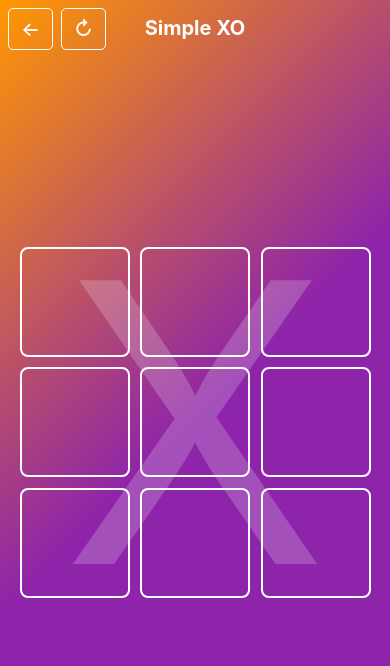
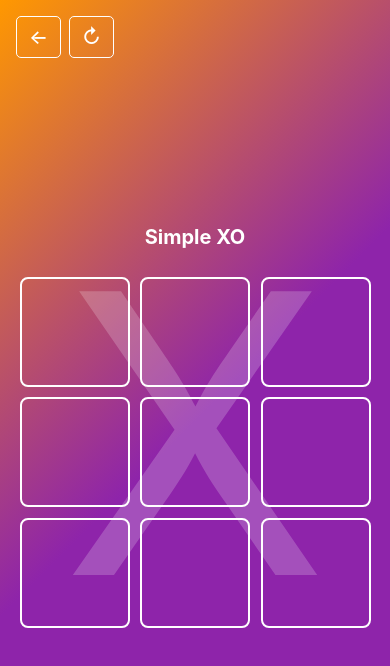
Before and after one commit to amirmi/superxo, a React (Vite) app: page / in a window 390 px wide. Both pictures are taken after a click on the button "Simple XO". Shown: the top 666 px of the page. Built offline with nearby package versions, Linux system fonts and the light colour scheme.

Commit message:
alignments

```diff
--- a/src/App.css
+++ b/src/App.css
@@ -13,6 +13,7 @@
   touch-action: none;
 }
 
+
 .game-mode-selection {
   display: flex;
   flex-direction: column;
@@ -21,7 +22,7 @@
   min-height: 100vh;
   gap: 40px;
   width: 100%;
-  padding: 1rem;
+  padding: 1rem 0px;
   box-sizing: border-box;
 }
 
@@ -29,7 +30,7 @@
   font-size: 48px;
   margin: 0;
   text-align: center;
-  padding: 0 1rem;
+  padding: 0 1.5rem;
 }
 
 .mode-buttons {
@@ -39,6 +40,9 @@
   justify-content: center;
   align-items: center;
   max-width: 100%;
+  height: 100%;
+  justify-content: space-evenly;
+  flex: 1;
 }
 
 .mode-button {
@@ -120,7 +124,6 @@
 
 .game-wrapper {
   position: fixed;
-  top: 0;
   left: 0;
   width: 100vw;
   height: 100vh;
@@ -141,7 +144,7 @@
 
 .top-left-controls {
   position: fixed;
-  top: 1rem;
+  top: 1.5rem;
   left: 1rem;
   display: flex;
   gap: 10px;
@@ -184,6 +187,7 @@
   max-width: 100vw;
   box-sizing: border-box;
   padding: 0 1rem;
+  position: relative;
 }
 
 .toolbox input {
@@ -200,11 +204,13 @@
   text-align: center;
 }
 
+.center-container {
+  display: flex;
+  flex-direction: column;
+  gap: 20px;
+}
+
 .game-title {
-  position: fixed;
-  top: 1rem;
-  left: 50%;
-  transform: translateX(-50%);
   font-size: 32px;
   margin: 0;
   text-align: center;
@@ -223,6 +229,7 @@
 
 .board-container {
   display: flex;
+  position: relative;
   justify-content: center;
   align-items: center;
   width: min(90vw, calc(100vh - 180px));
@@ -243,7 +250,7 @@
   top:0px;
   bottom: 0px;
   text-align: center;
-  line-height: 100vh;
+  line-height: 80%;
   opacity: 0.2;
   z-index: -100;
 }
@@ -289,8 +296,8 @@
   }
 
   .top-left-controls {
-    top: 0.5rem;
-    left: 0.5rem;
+    top: 1rem;
+    left: 1rem;
     gap: 8px;
   }
 
--- a/src/App.tsx
+++ b/src/App.tsx
@@ -67,7 +67,10 @@ function App() {
         </button>
         <ResetButton onClick={reset} />
       </div>
-      <h1 className="game-title">{levels === 1 ? "Simple XO" : "Super XO"}</h1>
+      <div className="center-container">
+        <h1 className="game-title">
+          {levels === 1 ? "Simple XO" : "Super XO"}
+        </h1>
         <div
           className="board-container"
           style={{ pointerEvents: isMounting ? "none" : "auto" }}
@@ -82,6 +85,7 @@ function App() {
           />
         </div>
       </div>
+    </div>
   );
 }
 
```
Lines whose indentation alone changed are shown as unchanged.
